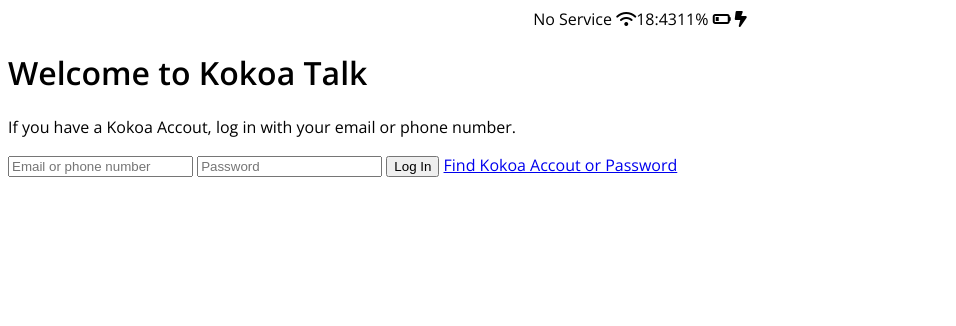
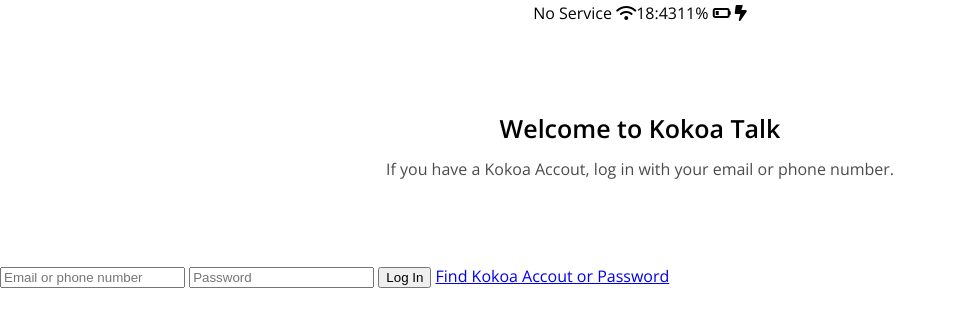
Before and after one commit to CheonKiO/kokoa-clone-2022, a plain HTML site: page index.html in a window 1280 px wide. Shown: the whole page, without its empty margins (0-956 px from the left). Drawn offline with nearby package versions, Linux system fonts and the light colour scheme.

Commit message:
seperate status-bar.css & update style.css
+create reset.css

```diff
--- /dev/null
+++ b/css/reset.css
@@ -0,0 +1,48 @@
+/* http://meyerweb.com/eric/tools/css/reset/
+   v2.0 | 20110126
+   License: none (public domain)
+*/
+
+html, body, div, span, applet, object, iframe,
+h1, h2, h3, h4, h5, h6, p, blockquote, pre,
+a, abbr, acronym, address, big, cite, code,
+del, dfn, em, img, ins, kbd, q, s, samp,
+small, strike, strong, sub, sup, tt, var,
+b, u, i, center,
+dl, dt, dd, ol, ul, li,
+fieldset, form, label, legend,
+table, caption, tbody, tfoot, thead, tr, th, td,
+article, aside, canvas, details, embed,
+figure, figcaption, footer, header, hgroup,
+menu, nav, output, ruby, section, summary,
+time, mark, audio, video {
+	margin: 0;
+	padding: 0;
+	border: 0;
+	font-size: 100%;
+	font: inherit;
+	vertical-align: baseline;
+}
+/* HTML5 display-role reset for older browsers */
+article, aside, details, figcaption, figure,
+footer, header, hgroup, menu, nav, section {
+	display: block;
+}
+body {
+	line-height: 1;
+}
+ol, ul {
+	list-style: none;
+}
+blockquote, q {
+	quotes: none;
+}
+blockquote:before, blockquote:after,
+q:before, q:after {
+	content: '';
+	content: none;
+}
+table {
+	border-collapse: collapse;
+	border-spacing: 0;
+}
--- /dev/null
+++ b/css/status-bar.css
@@ -0,0 +1,28 @@
+.status-bar {
+    display: flex;
+    justify-content: center;
+    padding: 5px 3px;
+}
+
+.status-bar__column {
+   width: 33%;
+}
+
+.status-bar__column:first-child span {
+    margin-right: 5px;
+}
+
+.status-bar__column:nth-child(2) {
+    display: flex;
+    justify-content: center;
+}
+
+.status-bar__column:last-child {
+    display: flex;
+    justify-content: flex-end;
+    align-items: center;
+}
+
+.status-bar__column .fa-bettery-quater {
+    margin: 0px 5px;
+}
--- a/css/style.css
+++ b/css/style.css
@@ -1,33 +1,24 @@
 @import url('https://fonts.googleapis.com/css2?family=Open+Sans:wght@400;600&display=swap');
+@import "reset.css";
+@import "status-bar.css";
 
 body {
-    font-family: 'Open Sans', sans-serif;
+    font-family: "Open Sans", sans-serif;
 }
 
-.status-bar {
+.welcome-header {
+    margin: 90px 0px;
+    text-align: center;
     display: flex;
-    justify-content: center;
-}
-
-.status-bar__column {
-   width: 33%;
-}
-
-.status-bar__column:first-child span {
-    margin-right: 5px;
-}
-
-.status-bar__column:nth-child(2) {
-    display: flex;
-    justify-content: center;
-}
-
-.status-bar__column:last-child {
-    display: flex;
-    justify-content: flex-end;
+    flex-direction: column;
     align-items: center;
 }
-
-.status-bar__column .fa-bettery-quater {
-    margin: 0px 5px;
+.welcome-header__title {
+    margin-bottom: 20px;
+    font-size: 25px;
+    font-weight: 600;
 }
+.welcome-header__text {
+    width: 60%;
+    opacity: 0.7;
+}
```
